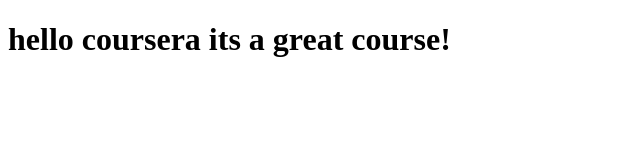
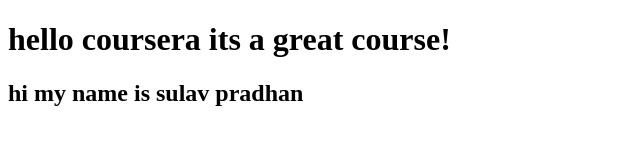
Before and after one commit to sulavpradhan/coursera-test, a plain HTML site: page site/index.html in a window 1280 px wide. Shown: the whole page, without its empty margins (0-640 px from the left). Drawn offline with Linux system fonts and the light colour scheme.

Commit message:
doing my own changes

```diff
--- a/site/index.html
+++ b/site/index.html
@@ -7,5 +7,6 @@
 </head>
 <body>
     <h1>hello coursera its a great course!</h1>
+    <h2>hi my name is sulav pradhan</h2>
 </body>
 </html>
```
